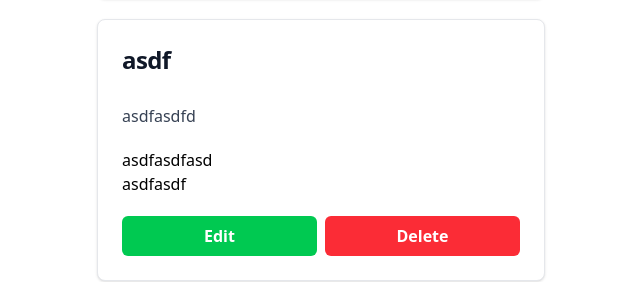
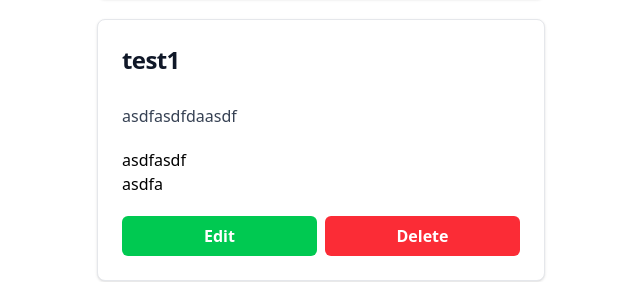
Before and after one commit to rakib00-dev/react-json-server, a React (Vite) app: page / in a window 1280 px wide. Shown: the part 1581-1863 px from the top of the page, without its empty margins (47-687 px from the left). Built offline with nearby package versions, Linux system fonts and the light colour scheme; data requests are answered from the project's data file.

Commit message:
made the updateBlog function working and it's data is now updating

```diff
--- a/data/db.json
+++ b/data/db.json
@@ -30,10 +30,10 @@
     },
     {
       "id": "1747823735176",
-      "title": "asdf",
-      "author": "asdfasdfasd",
-      "date": "asdfasdf",
-      "content": "asdfasdfd"
+      "title": "test1",
+      "author": "asdfasdf",
+      "date": "asdfa",
+      "content": "asdfasdfdaasdf"
     }
   ]
 }
--- a/src/App.jsx
+++ b/src/App.jsx
@@ -78,7 +78,7 @@ function App() {
         changingData={changingData}
         isEditClicked={isEditClicked}
         setIsEditClicked={setIsEditClicked}
-        setChangingData={setChangingData}
+        updateBlog={updateBlog}
       />
       <AddData
         data={data}
--- a/src/components/TakeInput.jsx
+++ b/src/components/TakeInput.jsx
@@ -1,18 +1,18 @@
-import { useRef, useState } from 'react';
+import { useEffect, useState } from 'react';
 
 const TakeInput = ({
   addBlog,
   changingData,
   isEditClicked,
   setIsEditClicked,
-  setChangingData,
+  updateBlog,
 }) => {
   const [isBtnClicked, setIsBtnClicked] = useState(false);
 
-  const titleRef = useRef();
-  const authorRef = useRef();
-  const dateRef = useRef();
-  const contentRef = useRef();
+  const [title, setTitle] = useState('');
+  const [author, setAuhtor] = useState('');
+  const [date, setDate] = useState('');
+  const [content, setContent] = useState('');
 
   const handleSubmit = (e) => {
     e.preventDefault();
@@ -22,30 +22,41 @@ const TakeInput = ({
 
       if (isBtnClicked) return;
 
-      addBlog(
-        titleRef.current.value,
-        authorRef.current.value,
-        dateRef.current.value,
-        contentRef.current.value
-      );
+      addBlog(title, author, date, content);
     }
   };
 
+  useEffect(() => {
+    if (changingData) {
+      setTitle(changingData.title);
+      setAuhtor(changingData.author);
+      setDate(changingData.date);
+      setContent(changingData.content);
+    }
+  }, [changingData]);
+
+  // console.log(changingData);
+
+  let refinedData;
   if (changingData) {
-    titleRef.current.value = changingData.title;
-    authorRef.current.value = changingData.author;
-    dateRef.current.value = changingData.date;
-    contentRef.current.value = changingData.content;
+    refinedData = {
+      id: changingData.id,
+      title,
+      author,
+      date,
+      content,
+    };
   }
-
-  console.log(changingData);
 
   return (
     <>
       {isEditClicked ? (
         <form
           className="mx-auto w-full grid gap-2"
-          onSubmit={(e) => e.preventDefault()}
+          onSubmit={(e) => {
+            e.preventDefault();
+            updateBlog(refinedData);
+          }}
         >
           <div className="grid md:grid-cols-2 gap-2">
             <div>
@@ -53,7 +64,8 @@ const TakeInput = ({
                 Title
               </label>
               <input
-                ref={titleRef}
+                value={title}
+                onChange={(e) => setTitle(e.target.value)}
                 type="text"
                 id="title"
                 className="block w-full p-4 text-sm text-gray-900 border border-gray-300 rounded-lg bg-gray-50  outline-none "
@@ -66,7 +78,8 @@ const TakeInput = ({
                 Author
               </label>
               <input
-                ref={authorRef}
+                value={author}
+                onChange={(e) => setAuhtor(e.target.value)}
                 type="text"
                 id="author"
                 className="block w-full p-4 text-sm text-gray-900 border border-gray-300 rounded-lg bg-gray-50  outline-none "
@@ -79,7 +92,8 @@ const TakeInput = ({
                 Date
               </label>
               <input
-                ref={dateRef}
+                value={date}
+                onChange={(e) => setDate(e.target.value)}
                 type="text"
                 id="date"
                 className="block w-full p-4 text-sm text-gray-900 border border-gray-300 rounded-lg bg-gray-50  outline-none "
@@ -92,7 +106,8 @@ const TakeInput = ({
                 Content
               </label>
               <textarea
-                ref={contentRef}
+                value={content}
+                onChange={(e) => setContent(e.target.value)}
                 name="content"
                 id="content"
                 className="block w-full p-4 text-sm text-gray-900 border border-gray-300 rounded-lg bg-gray-50 outline-none h-13"
@@ -111,7 +126,11 @@ const TakeInput = ({
             >
               Cancel
             </button>
-            <button className="transition-all duration-300 text-white relative bg-green-700 hover:bg-green-800 font-medium rounded-lg text-sm px-6 py-3 cursor-pointer w-fit">
+            <button
+              className="transition-all duration-300 text-white relative bg-green-700 hover:bg-green-800 font-medium rounded-lg text-sm px-6 py-3 cursor-pointer w-fit"
+              // type="submit"
+              onClick={() => console.log(refinedData)}
+            >
               Update
             </button>
           </div>
@@ -124,7 +143,8 @@ const TakeInput = ({
                 Title
               </label>
               <input
-                ref={titleRef}
+                value={title}
+                onChange={(e) => setTitle(e.target.value)}
                 type="text"
                 id="title"
                 className="block w-full p-4 text-sm text-gray-900 border border-gray-300 rounded-lg bg-gray-50  outline-none "
@@ -137,7 +157,8 @@ const TakeInput = ({
                 Author
               </label>
               <input
-                ref={authorRef}
+                value={author}
+                onChange={(e) => setAuhtor(e.target.value)}
                 type="text"
                 id="author"
                 className="block w-full p-4 text-sm text-gray-900 border border-gray-300 rounded-lg bg-gray-50  outline-none "
@@ -150,7 +171,8 @@ const TakeInput = ({
                 Date
               </label>
               <input
-                ref={dateRef}
+                value={date}
+                onChange={(e) => setDate(e.target.value)}
                 type="text"
                 id="date"
                 className="block w-full p-4 text-sm text-gray-900 border border-gray-300 rounded-lg bg-gray-50  outline-none "
@@ -163,7 +185,8 @@ const TakeInput = ({
                 Content
               </label>
               <textarea
-                ref={contentRef}
+                value={content}
+                onChange={(e) => setContent(e.target.value)}
                 name="content"
                 id="content"
                 className="block w-full p-4 text-sm text-gray-900 border border-gray-300 rounded-lg bg-gray-50 outline-none h-13"
```
